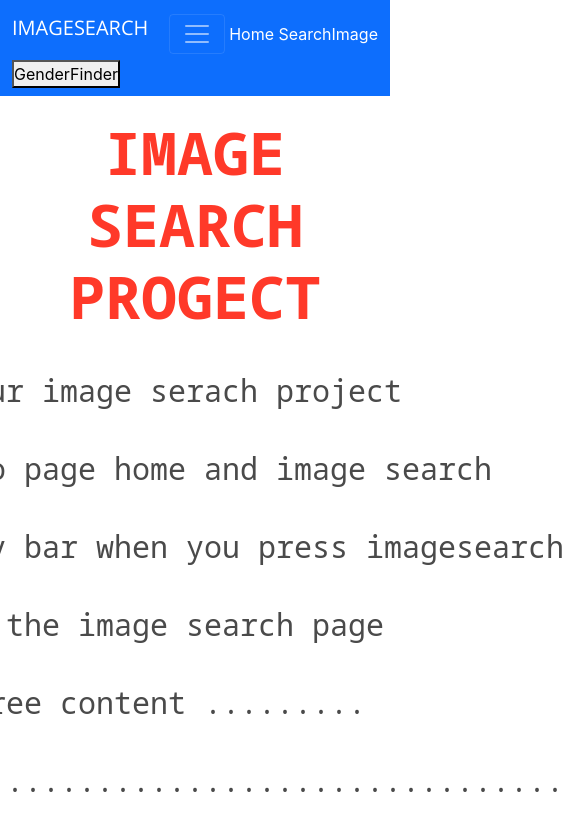
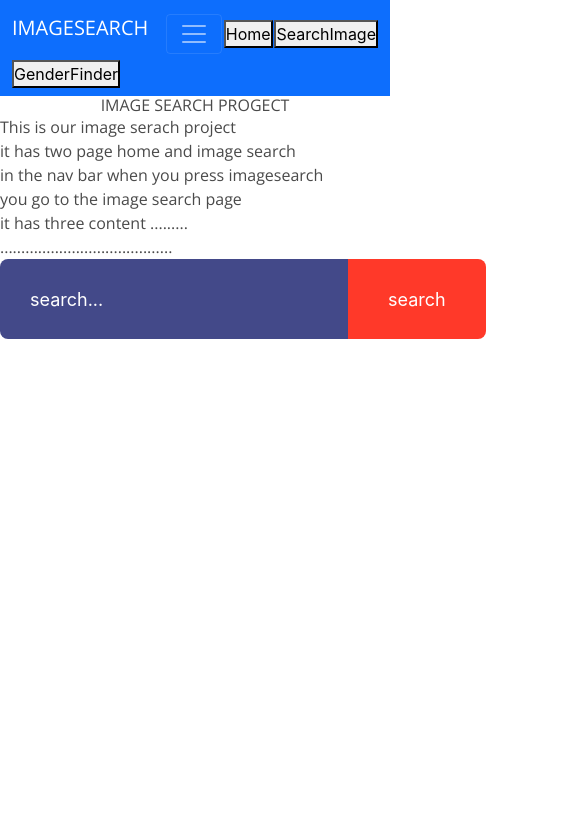
Before and after one commit to JuanFranciscoGrillo/Project_1, a plain HTML site: page index1.html in a window 390 px wide. Shown: the whole page, 564 px wide, since content can reach past the window. Drawn offline with nearby package versions, Linux system fonts and the light colour scheme; no server answers.

Commit message:
Add files via upload

```diff
--- a/style.css
+++ b/style.css
@@ -8,51 +8,22 @@ body {
   background: #39297b;
   color:#fff;
 
-
 }
 
 .container-fluid{
   height: 60px;
   font:bold;
-  font-weight: 40px;
+  font-weight: 400;
   margin-bottom: 20px;
-}
-#homebtn{
-  background: #0d6efd;
-  color: #fff;
-  border: none;
-}
-
-#nav-button{
-  background: #0d6efd;
-  color: #fff;
-  border: none;
-
 }
 
 
-#head {
-  font-family: 'Noto Sans Mono', monospace;
-  font-weight: 800;
-  font-size: 60px;
-  color: #ff3929;
+h1 {
   text-align: center;
-  margin-top: 20px;
-  margin-bottom:  20px;
-
+  margin-top: 50px;
+  margin-bottom:  50px;
+  font-weight: 600;
 }
-
-P{
-  font-family: 'Noto Sans Mono', monospace;
-  display: flex;
-  justify-content: center;
-  align-items: center;
-  line-height: 78px;
-  font-size: 30px;
-
-}
-
-
 
 form {
   width:90%;
@@ -63,7 +34,6 @@ form {
   display: flex;
   align-items: center;
   border-radius: 8px;
-  display: none;
 }
 form input{
   flex: 1;
@@ -115,5 +85,38 @@ form button {
   height: 230px;
   object-fit: cover;
   border-radius: 5px;
+}
+/* Media Queries */
 
+@media screen and (max-width: 1200px) {
+    /* Adjust grid columns to 2 on screens up to 1200px */
+    #search-result {
+        grid-template-columns: 1fr 1fr; /* Two columns */
+    }
 }
+
+@media screen and (max-width: 992px) {
+    /* Adjust grid columns to 2 on screens up to 992px */
+    #search-result {
+        grid-template-columns: 1fr 1fr; /* Two columns */
+    }
+}
+
+@media screen and (max-width: 768px) {
+    /* Adjust grid columns to 1 on screens up to 768px */
+    #search-result {
+        grid-template-columns: 1fr; /* Single column */
+    }
+}
+
+@media screen and (max-width: 480px) {
+    /* Adjust grid columns to 1 on screens up to 480px */
+    #search-result {
+        grid-template-columns: 1fr; /* Single column */
+    }
+
+    /* Adjust form width to 100% on screens up to 480px */
+    form {
+        width: 100%; /* Full width */
+    }
+}
```
